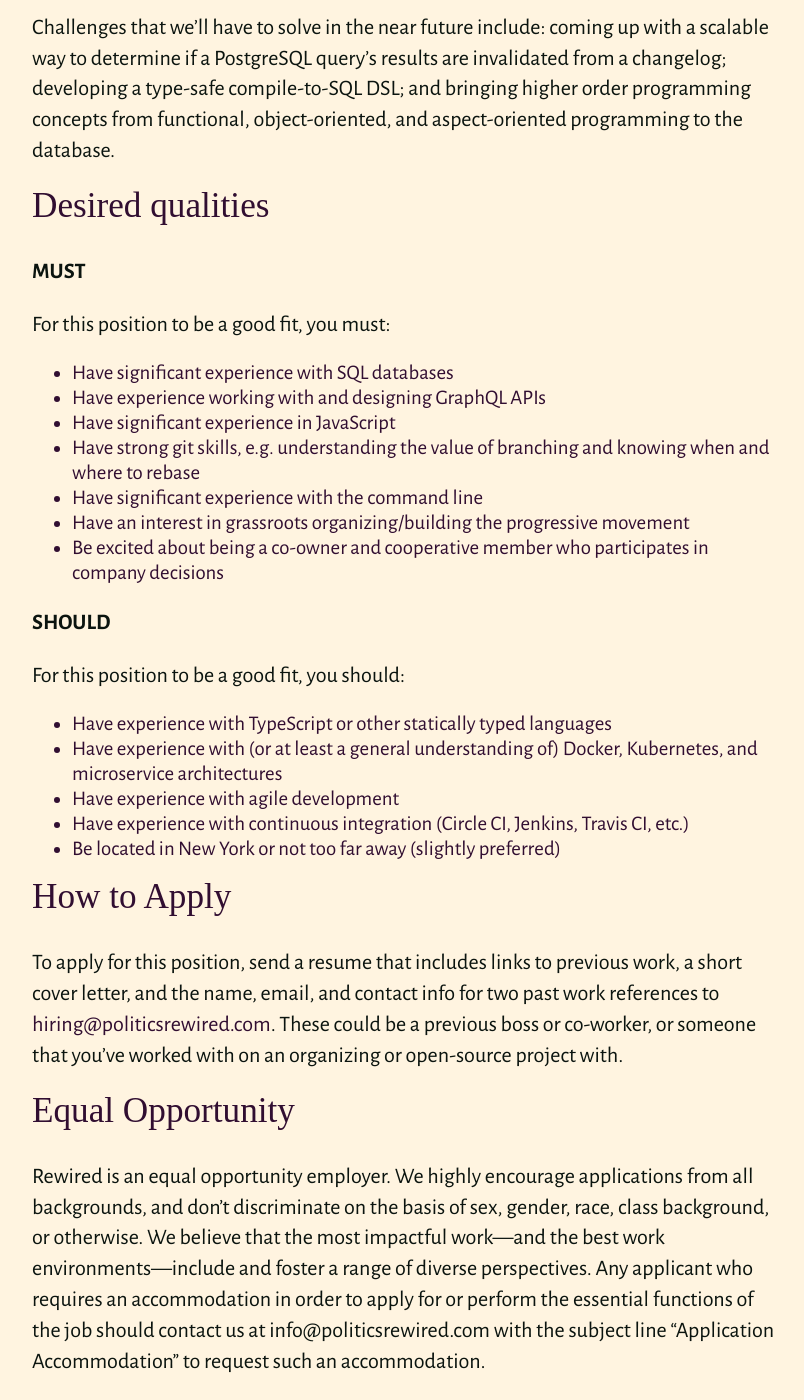
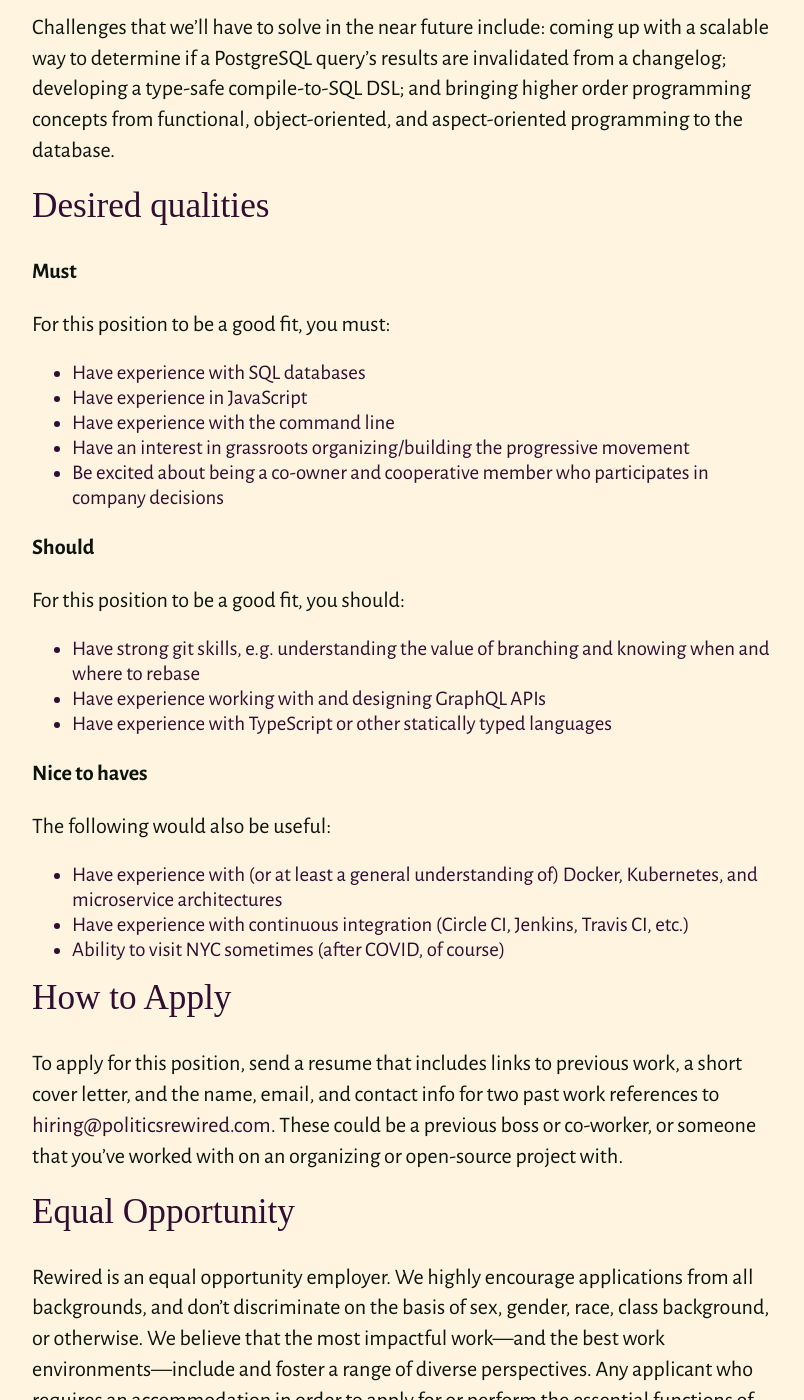
Before and after one commit to politics-rewired/politics-rewired.github.io, a Jekyll site: the page built from careers/full-stack-software-engineer.md, in a window 1280 px wide and 1400 px high, scrolled down 2378 px. Shown: the whole window, without its empty margins (233-1037 px from the left). Built offline with Jekyll 4.4.1, drawn with Linux system fonts in a browser that asks for light colours; some web fonts are replaced.

Commit message:
tweak language

```diff
--- a/careers/full-stack-software-engineer.md
+++ b/careers/full-stack-software-engineer.md
@@ -70,27 +70,30 @@
 
 ## Desired qualities
 
-**MUST**
+**Must**
 
 For this position to be a good fit, you must:
 
-- Have significant experience with SQL databases
-- Have experience working with and designing GraphQL APIs
-- Have significant experience in JavaScript
-- Have strong git skills, e.g. understanding the value of branching and knowing when and where to rebase
-- Have significant experience with the command line
+- Have experience with SQL databases
+- Have experience in JavaScript
+- Have experience with the command line
 - Have an interest in grassroots organizing/building the progressive movement
 - Be excited about being a co-owner and cooperative member who participates in company decisions
 
-**SHOULD**
+**Should**
 
 For this position to be a good fit, you should:
 
+- Have strong git skills, e.g. understanding the value of branching and knowing when and where to rebase
+- Have experience working with and designing GraphQL APIs
 - Have experience with TypeScript or other statically typed languages
+
+**Nice to haves**
+
+The following would also be useful:
 - Have experience with (or at least a general understanding of) Docker, Kubernetes, and microservice architectures
-- Have experience with agile development
 - Have experience with continuous integration (Circle CI, Jenkins, Travis CI, etc.)
-- Be located in New York or not too far away (slightly preferred)
+- Ability to visit NYC sometimes (after COVID, of course)
 
 ## How to Apply
 
```
